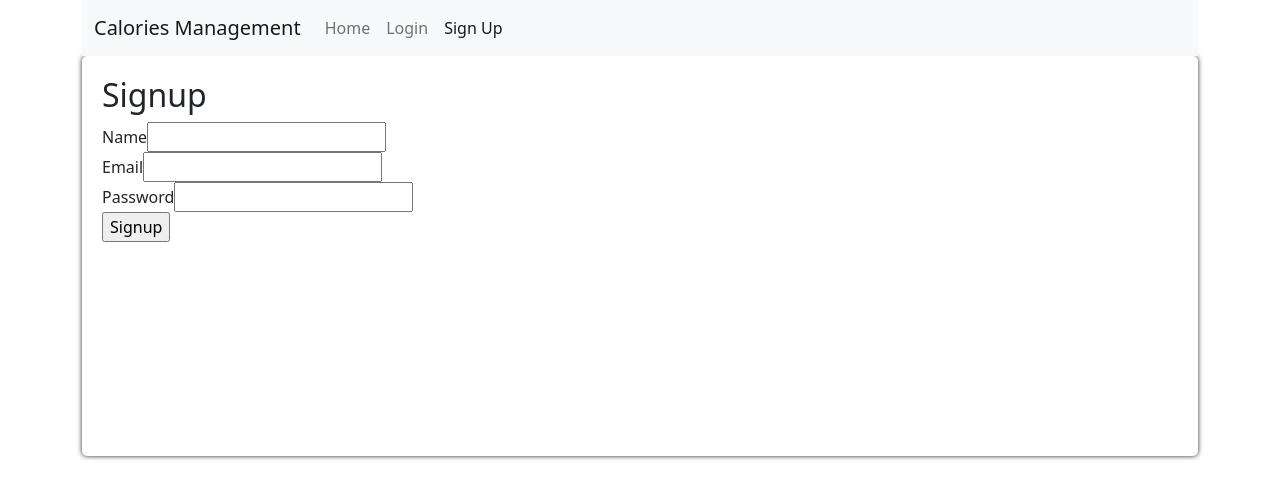
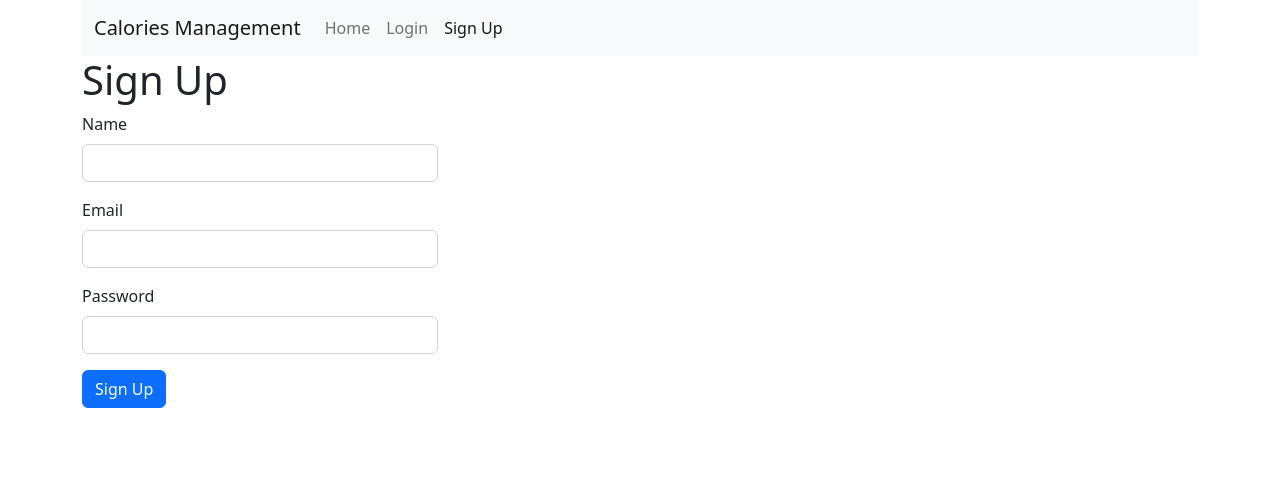
Before and after one commit to ahmed-raza/react, a React (Create React App) app: page /signup in a window 1280 px wide. Shown: the top 498 px of the page. Built offline with nearby package versions, Linux system fonts and the light colour scheme.

Commit message:
UI enhancements

```diff
--- a/src/components/Auth/Login.js
+++ b/src/components/Auth/Login.js
@@ -1,7 +1,7 @@
 import React, { useEffect, useState } from "react";
 import axios from "axios";
-import { Form, useActionData } from "react-router-dom";
-import Card from "../UI/Card";
+import { Form as RForm, useActionData } from "react-router-dom";
+import { Button, Col, Form, Row } from "react-bootstrap";
 import Messages from "../UI/Messages";
 
 const Login = () => {
@@ -25,32 +25,39 @@ const Login = () => {
   };
 
   return (
-    <Card title="Login">
+    <>
+      <h1>Login</h1>
       {errors && <Messages messages={errors} />}
-      <Form method="post">
-        <div>
-          <label htmlFor="email">Email</label>
-          <input
+      <Row>
+        <Col lg="4">
+          <RForm method="post">
+            <div className="mb-3">
+              <Form.Group>
+                <Form.Label>Email</Form.Label>
+                <Form.Control
                   type="email"
                   name="email"
                   id="email"
                   onChange={handleEmailInput}
                 />
+              </Form.Group>
             </div>
-        <div>
-          <label htmlFor="password">Password</label>
-          <input
+            <div className="mb-3">
+              <Form.Group>
+                <Form.Label>Password</Form.Label>
+                <Form.Control
                   type="password"
                   name="password"
                   id="password"
                   onChange={handlePasswordInput}
                 />
+              </Form.Group>
             </div>
-        <div>
-          <input type="submit" id="submit" value="Login" />
-        </div>
-      </Form>
-    </Card>
+            <Button as="input" type="submit" value="Login" />
+          </RForm>
+        </Col>
+      </Row>
+    </>
   );
 };
 
--- a/src/components/Auth/Signup.js
+++ b/src/components/Auth/Signup.js
@@ -1,7 +1,8 @@
-import { ErrorResponse, redirect } from "@remix-run/router";
+import { redirect } from "@remix-run/router";
 import axios from "axios";
 import React, { useEffect, useState } from "react";
-import { Form, useActionData } from "react-router-dom";
+import { Form as RForm, useActionData } from "react-router-dom";
+import { Button, Col, Form, Row } from "react-bootstrap";
 import Card from "../UI/Card";
 import Messages from "../UI/Messages";
 
@@ -31,44 +32,50 @@ const Signup = () => {
   }, [data]);
 
   return (
-    <Card title="Signup">
-      {messages ? <Messages messages={messages} /> : undefined}
-      <Form method="post" autoComplete="off">
-        <div>
-          <label htmlFor="name">Name</label>
-          <input
+    <>
+      <h1>Sign Up</h1>
+      {messages && <Messages messages={messages} />}
+      <Row>
+        <Col lg="4">
+          <RForm method="post" autoComplete="off">
+            <div className="mb-3">
+              <Form.Group>
+                <Form.Label htmlFor="name">Name</Form.Label>
+                <Form.Control
                   type="text"
                   name="name"
                   id="name"
-            value={name}
                   onChange={nameChangeHandler}
                 />
+              </Form.Group>
             </div>
-        <div>
-          <label htmlFor="email">Email</label>
-          <input
+            <div className="mb-3">
+              <Form.Group>
+                <Form.Label htmlFor="email">Email</Form.Label>
+                <Form.Control
                   type="email"
                   name="email"
                   id="email"
-            value={email}
                   onChange={emailChangeHandler}
                 />
+              </Form.Group>
             </div>
-        <div>
-          <label htmlFor="password">Password</label>
-          <input
+            <div className="mb-3">
+              <Form.Group>
+                <Form.Label htmlFor="password">Password</Form.Label>
+                <Form.Control
                   type="password"
                   name="password"
                   id="password"
-            value={password}
                   onChange={passwordChangeHandler}
                 />
+              </Form.Group>
             </div>
-        <div>
-          <input type="submit" value="Signup" />
-        </div>
-      </Form>
-    </Card>
+            <Button as="input" type="submit" value="Sign Up" />
+          </RForm>
+        </Col>
+      </Row>
+    </>
   );
 };
 
--- a/src/components/Pages/Home.js
+++ b/src/components/Pages/Home.js
@@ -1,5 +1,6 @@
 import React, { useEffect, useState } from "react";
-import { useRouteLoaderData } from "react-router-dom";
+import { Link, useRouteLoaderData } from "react-router-dom";
+import Jumbotron from "../UI/Jumbotron";
 import { getAuthUser } from "../util/auth";
 import UserMeals from "./UserMeals";
 
@@ -8,14 +9,26 @@ const Home = () => {
   const [user, setUser] = useState();
 
   useEffect(() => {
-    getAuthUser().then((response) => {
-      setUser(response.data);
-    });
+    if (token) {
+      getAuthUser().then((response) => {
+        setUser(response.data);
+      });
+    }
   }, [token]);
 
   return (
     <>
-      <UserMeals user_id={user && user.id} />
+      {token ? (
+        <UserMeals user_id={user && user.id} />
+      ) : (
+        <Jumbotron heading="Calories Management System">
+          You must login to use this application.
+          <hr className="mb-4" />
+          <Link to="/login" className="btn btn-primary">
+            Login
+          </Link>
+        </Jumbotron>
+      )}
     </>
   );
 };
--- a/src/components/Styles/common.module.css
+++ /dev/null
@@ -1,3 +0,0 @@
-html {
-  background-color: #404040;
-}
--- /dev/null
+++ b/src/components/Styles/jumbotron.module.css
@@ -0,0 +1,7 @@
+.jumbotron {
+  padding: 4rem 2rem;
+  margin-top: 2rem;
+  margin-bottom: 2rem;
+  background-color: #e9ecef;
+  border-radius: 0.3rem;
+}
--- /dev/null
+++ b/src/components/UI/Jumbotron.js
@@ -0,0 +1,13 @@
+import React from "react";
+import classes from "../Styles/jumbotron.module.css";
+
+const Jumbotron = ({ heading, children }) => {
+  return (
+    <div className={classes.jumbotron}>
+      {heading && <h1 className="display-4">{heading}</h1>}
+      <p className="lead">{children}</p>
+    </div>
+  );
+};
+
+export default Jumbotron;
--- a/src/components/UI/MainNavigation.js
+++ b/src/components/UI/MainNavigation.js
@@ -8,6 +8,7 @@ const MainNavigation = () => {
   const token = useRouteLoaderData("root");
   const isLoggedIn = token;
   const [user, setUser] = useState();
+  const isAdmin = isLoggedIn && user && user.role === "admin";
 
   useEffect(() => {
     if (isLoggedIn) {
@@ -28,7 +29,7 @@ const MainNavigation = () => {
               <LinkContainer to="/">
                 <Nav.Link>Home</Nav.Link>
               </LinkContainer>
-              {user && user.role !== "user" && (
+              {isAdmin && (
                 <>
                   <LinkContainer to="list-users">
                     <Nav.Link>List Users</Nav.Link>
```
Lines whose indentation alone changed are shown as unchanged.
